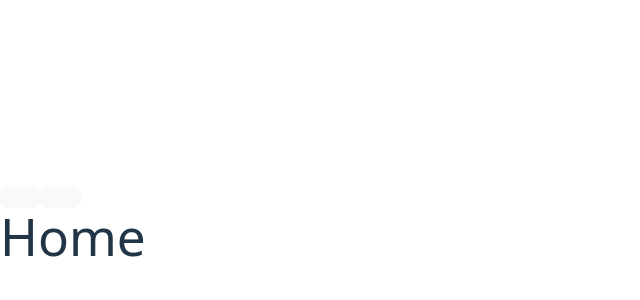
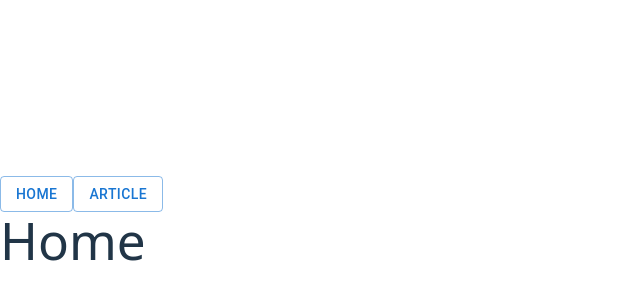
Before and after one commit to RoyDumblauskas/blog-service, a React app in the folder frontend/: page / in a window 1280 px wide. Shown: the part 178-478 px from the top of the page, without its empty margins (0-640 px from the left). Built offline with nearby package versions, Linux system fonts and the light colour scheme; the HTML template or start-up script is replaced by a standard one.

Commit message:
navigate between pages with nav component

```diff
--- a/frontend/src/components/Navbar.tsx
+++ b/frontend/src/components/Navbar.tsx
@@ -1,8 +1,24 @@
+import { Button } from '@mui/material';
+import { Link } from 'react-router-dom';
+
 export default function Navbar() {
   return (
     <div className="flex-row">
-      <button />
-      <button />
+      <Button
+        variant="outlined"
+        component={Link}
+        to="/"
+      >
+        Home
+      </Button>
+      <Button
+        variant="outlined"
+        component={Link}
+        to="/article"
+      >
+        Article
+      </Button>
+
     </div>
   );
 };
--- a/frontend/src/main.tsx
+++ b/frontend/src/main.tsx
@@ -8,11 +8,11 @@ import Navbar from './components/Navbar.tsx'
 
 createRoot(document.getElementById('root')!).render(
   <StrictMode>
-    <Navbar />
     <BrowserRouter>
+      <Navbar />
       <Routes>
         <Route path="/" element={<Home />} />
-        <Route path="/article:articleId" element={<Article />} />
+        <Route path="/article" element={<Article />} />
       </Routes>
     </BrowserRouter>
   </StrictMode>
```
